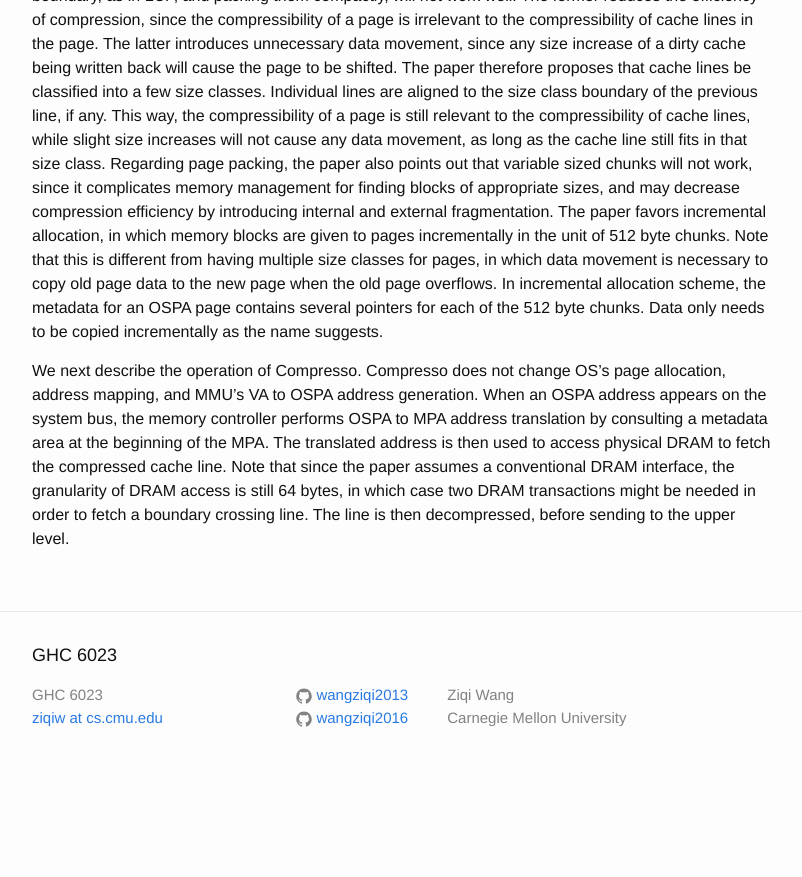
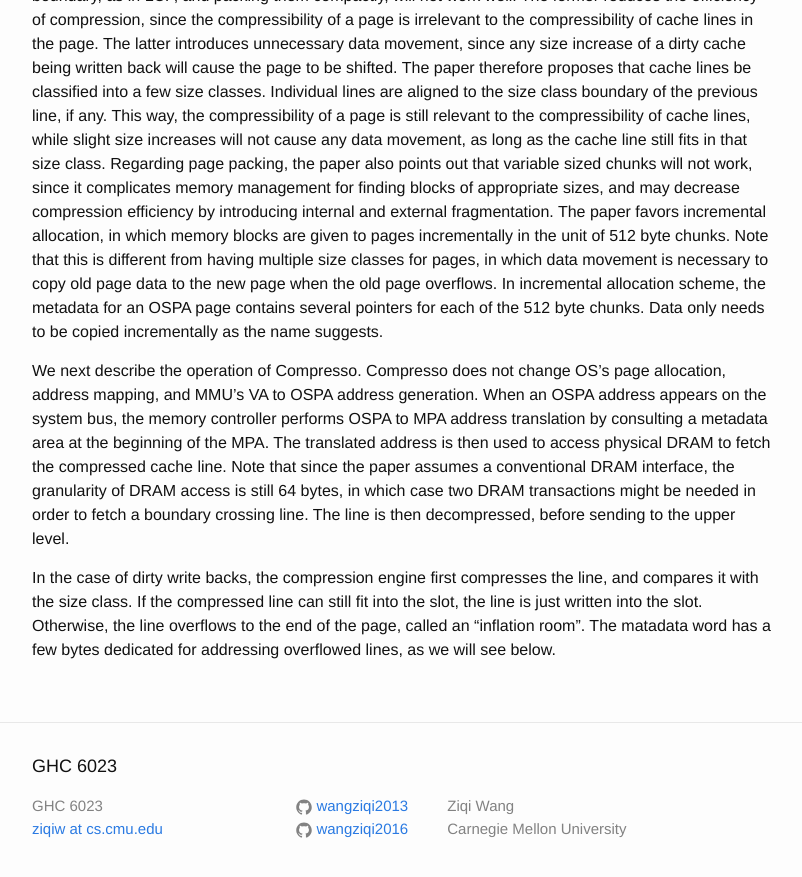
Before and after one commit to wangziqi2013/wangziqi2013.github.io, a Jekyll site: the page built from _posts/2020-07-13-compresso.markdown, in a window 1280 px wide and 900 px high, scrolled down 2005 px. Shown: the top 877 px of the window, without its empty margins (238-1040 px from the left). Built offline with Jekyll 4.4.1, drawn with Linux system fonts in a browser that asks for light colours; before the commit the page ends 2794 px from its top, so only the background shows below that.

Commit message:
Adding writes

```diff
--- a/_posts/2020-07-13-compresso.markdown
+++ b/_posts/2020-07-13-compresso.markdown
@@ -93,3 +93,8 @@ The translated address is then used to access physical DRAM to fetch the compres
 paper assumes a conventional DRAM interface, the granularity of DRAM access is still 64 bytes, in which case two
 DRAM transactions might be needed in order to fetch a boundary crossing line. The line is then decompressed, before sending
 to the upper level.
+
+In the case of dirty write backs, the compression engine first compresses the line, and compares it with the size class.
+If the compressed line can still fit into the slot, the line is just written into the slot. Otherwise, the line overflows
+to the end of the page, called an "inflation room". The matadata word has a few bytes dedicated for addressing overflowed
+lines, as we will see below.
```
